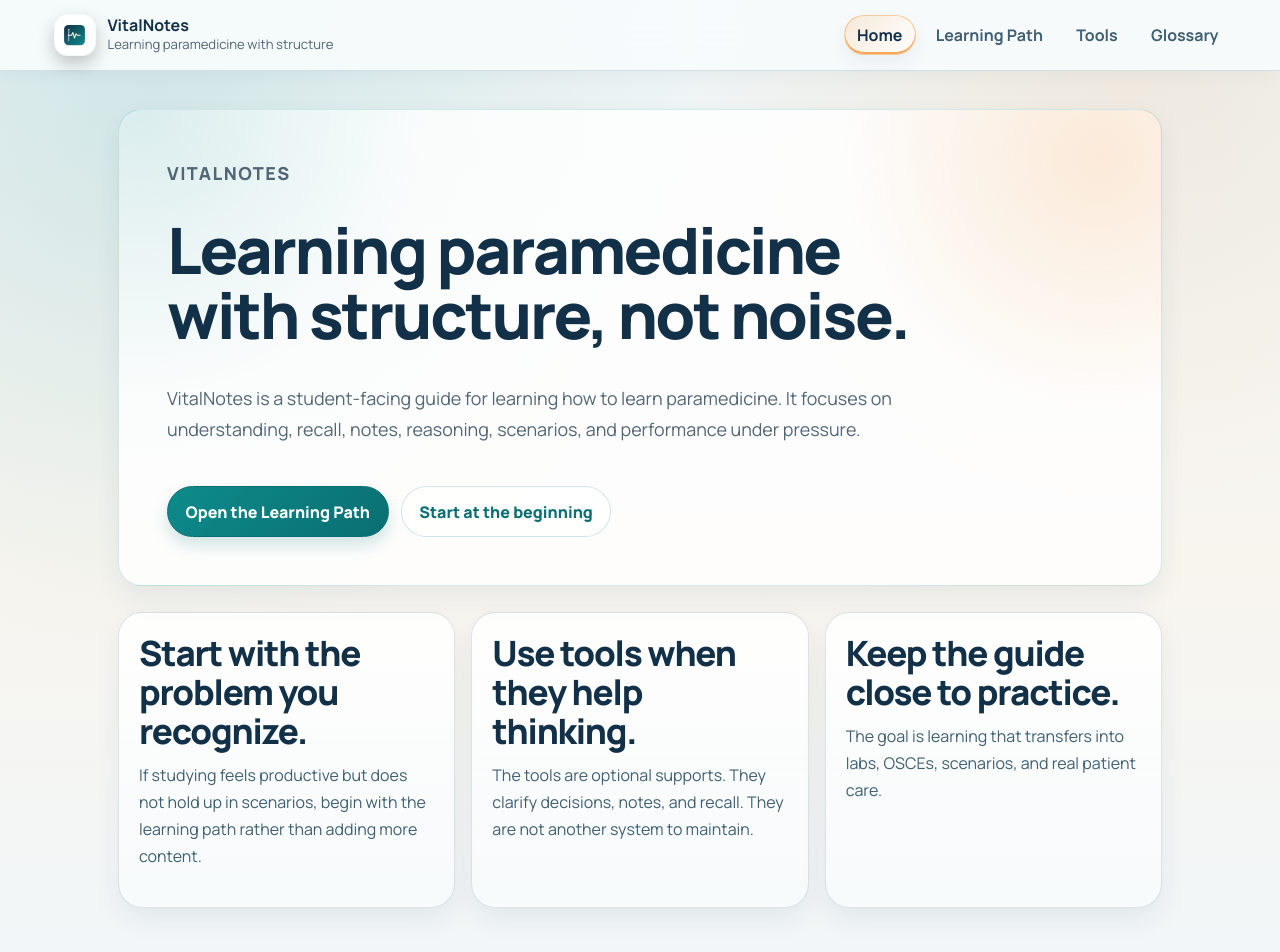
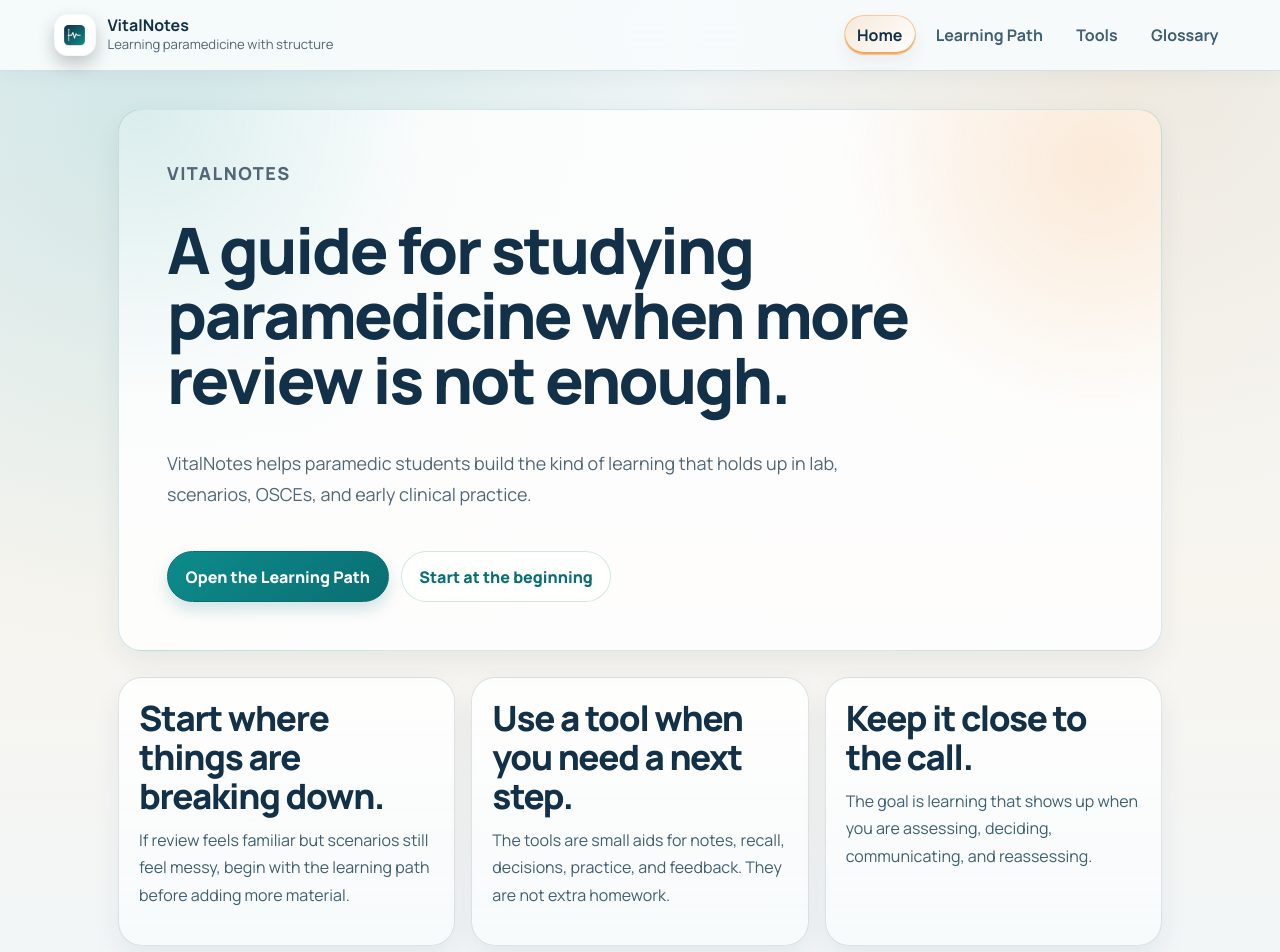
Before and after one commit to duganaffleck/vitalnotes-app, a React (Vite) app: page / in a window 1280 px wide. Shown: the top 952 px of the page. Built offline with nearby package versions, Linux system fonts and the light colour scheme.

Commit message:
Refine Home page language

```diff
--- a/src/pages/Home.tsx
+++ b/src/pages/Home.tsx
@@ -9,11 +9,10 @@ function Home({ onNavigate }: HomeProps) {
     <section className="page-stack">
       <div className="hero-card">
         <p className="eyebrow">VitalNotes</p>
-        <h1>Learning paramedicine with structure, not noise.</h1>
+        <h1>A guide for studying paramedicine when more review is not enough.</h1>
         <p>
-          VitalNotes is a student-facing guide for learning how to learn
-          paramedicine. It focuses on understanding, recall, notes, reasoning,
-          scenarios, and performance under pressure.
+          VitalNotes helps paramedic students build the kind of learning that
+          holds up in lab, scenarios, OSCEs, and early clinical practice.
         </p>
 
         <div className="hero-actions">
@@ -34,26 +33,26 @@ function Home({ onNavigate }: HomeProps) {
 
       <div className="three-column-grid">
         <article className="info-card">
-          <h2>Start with the problem you recognize.</h2>
+          <h2>Start where things are breaking down.</h2>
           <p>
-            If studying feels productive but does not hold up in scenarios, begin
-            with the learning path rather than adding more content.
+            If review feels familiar but scenarios still feel messy, begin with
+            the learning path before adding more material.
           </p>
         </article>
 
         <article className="info-card">
-          <h2>Use tools when they help thinking.</h2>
+          <h2>Use a tool when you need a next step.</h2>
           <p>
-            The tools are optional supports. They clarify decisions, notes, and
-            recall. They are not another system to maintain.
+            The tools are small aids for notes, recall, decisions, practice, and
+            feedback. They are not extra homework.
           </p>
         </article>
 
         <article className="info-card">
-          <h2>Keep the guide close to practice.</h2>
+          <h2>Keep it close to the call.</h2>
           <p>
-            The goal is learning that transfers into labs, OSCEs, scenarios, and
-            real patient care.
+            The goal is learning that shows up when you are assessing,
+            deciding, communicating, and reassessing.
           </p>
         </article>
       </div>
```
